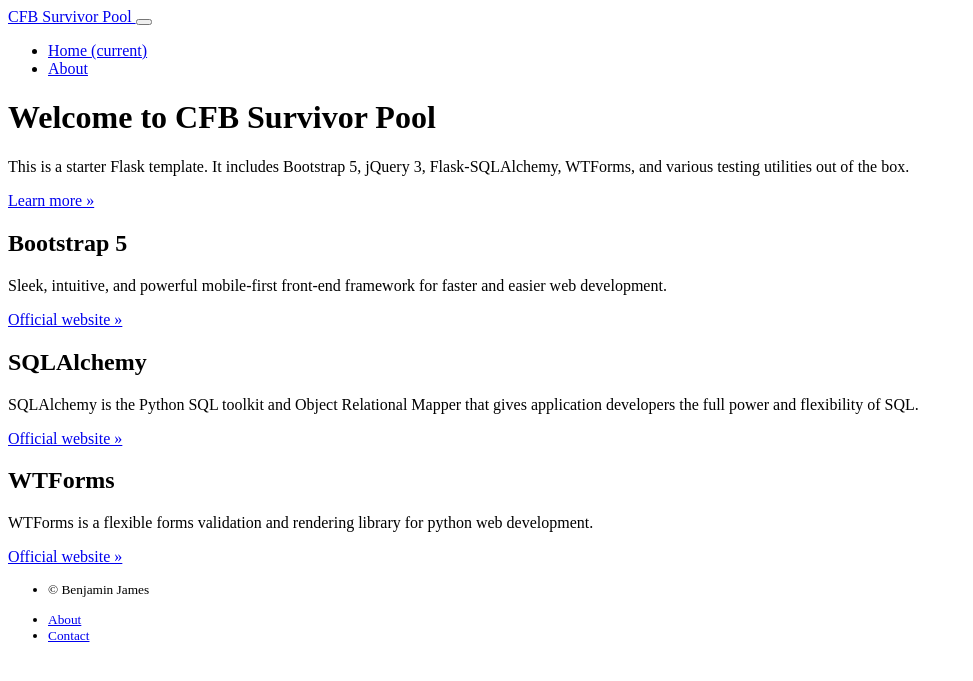
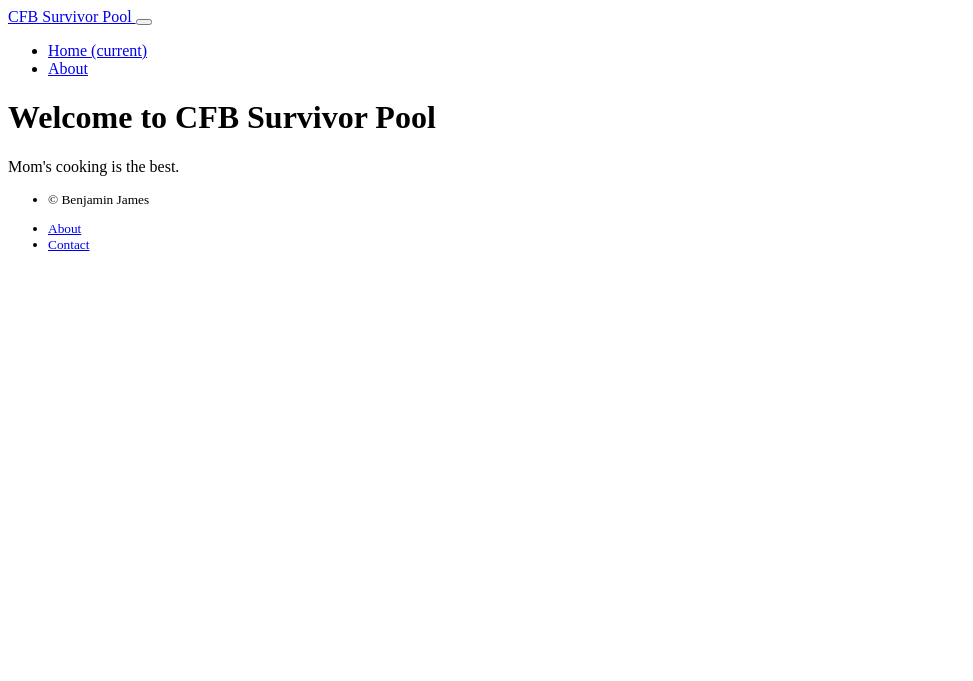
Before and after one commit to benjamin-james/cfb_survivor_pool, a Flask app: template cfb_survivor_pool/templates/public/home.html in a window 1280 px wide. Shown: the top 681 px of the page, without its empty margins (0-973 px from the left). Run offline with Flask 2, Linux system fonts and the light colour scheme; the template is opened without the code that fills it, so the values that code supplies are empty; parts of the project's set-up code (start-up, migrations or seed data) failed here and were passed over.

Commit message:
Fixed home page

```diff
--- a/cfb_survivor_pool/templates/public/home.html
+++ b/cfb_survivor_pool/templates/public/home.html
@@ -7,28 +7,8 @@
 
       <h1 class="display-3">Welcome to CFB Survivor Pool</h1>
 
-      <p>This is a starter Flask template. It includes Bootstrap 5, jQuery 3, Flask-SQLAlchemy, WTForms, and various testing utilities out of the box.</p>
-      <p><a href="https://github.com/cookiecutter-flask/cookiecutter-flask" class="btn btn-primary btn-large">Learn more &raquo;</a></p>
+      <p>Mom's cooking is the best.</p>
     </div>
 </div><!-- /.jumbotron -->
 
-<div class="container">
-  <div class="row">
-    <div class="col-lg-4">
-      <h2><i class="fa-solid fa-code"></i> Bootstrap 5</h2>
-      <p>Sleek, intuitive, and powerful mobile-first front-end framework for faster and easier web development.</p>
-      <p><a class="btn btn-outline-secondary" href="http://getbootstrap.com/">Official website &raquo;</a></p>
-    </div>
-    <div class="col-lg-4">
-      <h2><i class="fa-solid fa-flask"></i> SQLAlchemy</h2>
-      <p>SQLAlchemy is the Python SQL toolkit and Object Relational Mapper that gives application developers the full power and flexibility of SQL.</p>
-      <p><a href="http://www.sqlalchemy.org/" class="btn btn-outline-secondary">Official website &raquo;</a></p>
-   </div>
-    <div class="col-lg-4">
-      <h2><i class="fa-solid fa-pen-to-square"></i> WTForms</h2>
-      <p>WTForms is a flexible forms validation and rendering library for python web development.</p>
-      <p><a href="http://wtforms.simplecodes.com/" class="btn btn-outline-secondary">Official website &raquo;</a></p>
-    </div>
-  </div><!-- /.row -->
-</div>
 {% endblock %}
```
Also changed, not shown: README.md, 1 other file.
